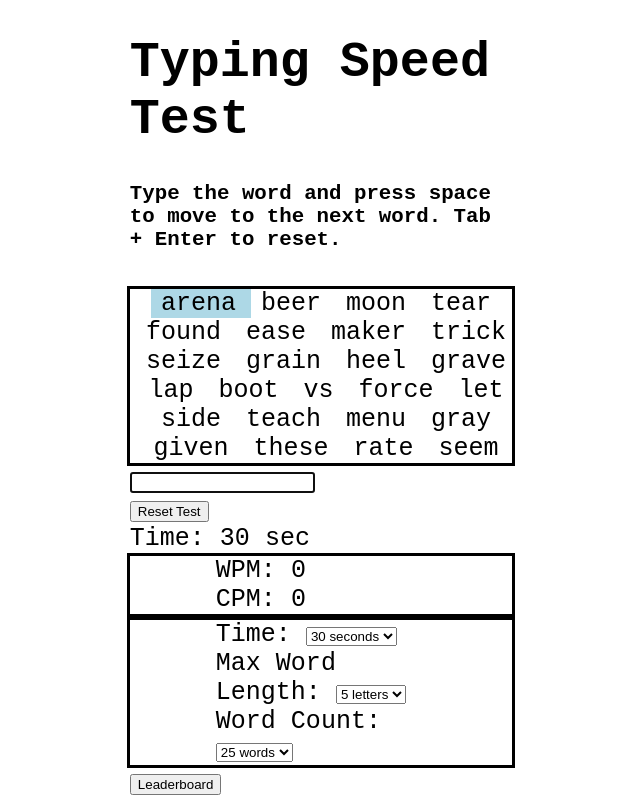
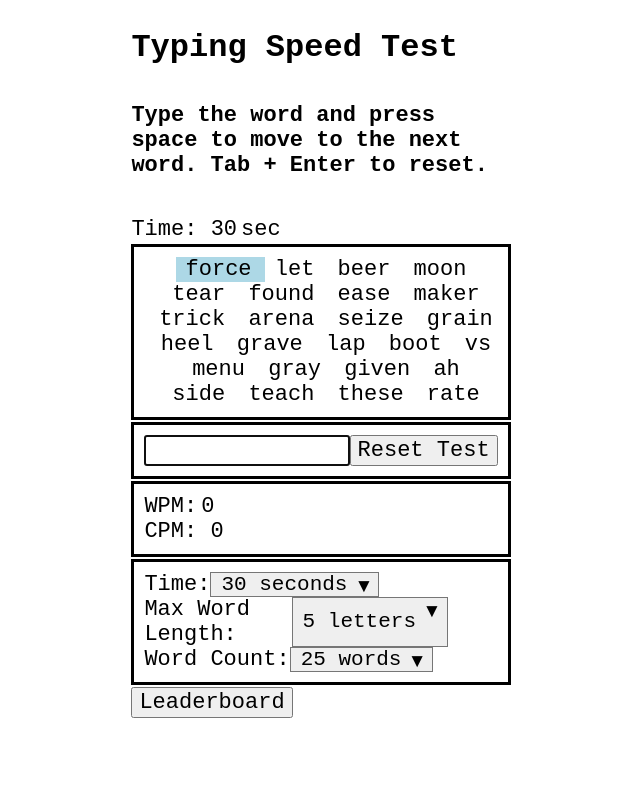
Before and after one commit to albertjyu/cs50final, a Flask app: page / in a window 1280 px wide. Shown: the whole page, without its empty margins (319-959 px from the left). After the commit the page ends 718 px from the top, so only its background shows below. Run offline with Flask 3, Linux system fonts and the light colour scheme; some libraries are stand-ins or nearby versions.

Commit message:
revamp styling

```diff
--- a/static/styles.css
+++ b/static/styles.css
@@ -1,12 +1,78 @@
-body {
+.container {
+  display: flex;
+  flex-direction: column;
+  row-gap: 2px;
+  width: 30%;
+  margin: auto;
+}
+
+.title {
   font-family: "Courier New", Courier, monospace;
 }
 
-div {
-  margin-left: auto;
-  margin-right: auto;
-  width: 55%;
-  font-size: 25px;
+.bigbutton {
+  font-family: "Courier New", Courier, monospace;
+  font-size: 22px;
+  flex-shrink: 0;
+}
+
+.plaintext {
+  font-family: "Courier New", Courier, monospace;
+  font-size: 22px;
+}
+
+.textinput {
+  font-family: "Courier New", Courier, monospace;
+  font-size: 22px;
+  flex: 1;
+  width: 0;
+}
+
+.dropdown {
+  appearance: none;
+  height: auto;
+  font-family: "Courier New", Courier, monospace;
+  font-size: 21px;
+  padding: 0 30px 0 10px;
+}
+
+.section-container {
+  border-style: solid;
+  padding: 10px 10px 10px 10px;
+}
+
+.input-container {
+  display: flex;
+  justify-content: space-evenly;
+  border-style: solid;
+  padding: 10px 10px 10px 10px;
+}
+
+.option-container {
+  display: flex;
+}
+
+.dropdown-container {
+  display: flex;
+}
+.dropdown-icon {
+  width: 50px;
+  height: 100%;
+  position: relative;
+  right: 25px;
+  top: 3px;
+  font-size: 19px;
+  user-select: none;
+  pointer-events: none;
+}
+
+#inputcontainer {
+  display: flex;
+  justify-content: space-evenly;
+}
+
+#inputfield {
+  text-align: center;
 }
 
 #leaderboard-table {
--- a/static/wordlist.csv
+++ b/static/wordlist.csv
@@ -3658,7 +3658,6 @@ ruin
 sheer
 immune
 reliability
-ass
 alongside
 bush
 exotic
--- a/templates/index.html
+++ b/templates/index.html
@@ -8,92 +8,115 @@
     <script src="../static/page.js" defer></script>
   </head>
   <body>
-    <div id="container">
+    <div class="container">
       <div>
-        <h1>Typing Speed Test</h1>
-        <h5>
+        <h1 class="title">Typing Speed Test</h1>
+        <h5 class="plaintext">
           Type the word and press space to move to the next word. Tab + Enter to
           reset.
         </h5>
       </div>
 
-      <div style="border: solid">
-        <div id="quotebox" style="text-align: center; width: auto">
+      <div>
+        <span class="plaintext">Time: </span>
+        <span class="plaintext" id="timer"></span>
+        <span class="plaintext">sec</span>
+      </div>
+
+      <div class="section-container">
+        <div
+          class="plaintext"
+          id="quotebox"
+          style="text-align: center; width: auto"
+        >
           Quote Text Box<br /><br />
         </div>
       </div>
 
-      <div>
+      <div class="input-container">
         <input
           id="inputfield"
+          class="textinput"
           autocomplete="off"
           autocorrect="off"
           autocapitalize="off"
           spellcheck="false"
           autofocus
-          placeholder
         />
+        <button class="bigbutton" onclick="prepareTest()" id="resetButton">
+          Reset Test
+        </button>
+      </div>
+
+      <div class="section-container">
+        <div>
+          <p1 class="plaintext">WPM:</p1>
+          <span class="plaintext" id="rawwpm"></span>
         </div>
         <div>
-        <button onclick="prepareTest()" id="resetButton">Reset Test</button>
-      </div>
-      <div>
-        <span>Time: </span>
-        <span id="timer"></span>
-        <span>sec</span>
-      </div>
-      <div style="border: solid">
-        <div>
-          <p1>WPM:</p1>
-          <span id="rawwpm"></span>
-        </div>
-        <div>
-          <p1>CPM: </p1>
-          <span id="rawcpm"></span>
+          <p1 class="plaintext">CPM: </p1>
+          <span class="plaintext" id="rawcpm"></span>
         </div>
       </div>
-      <div style="border: solid">
-        <div>
-          <p1>Time:</p1>
-          <select id="time">
+      <div class="section-container">
+        <div class="option-container">
+          <p1 class="plaintext">Time:</p1>
+          <div class="dropdown-container">
+            <select class="dropdown" id="time">
               <option value="5">5 seconds</option>
               <option value="15">15 seconds</option>
               <option selected value="30">30 seconds</option>
               <option value="60">60 seconds</option>
             </select>
+            <div class="dropdown-icon">&#9660</div>
           </div>
-        <div>
-          <p1>Max Word Length:</p1>
-          <select onchange="prepareTest()" id="wordlength">
+        </div>
+        <div class="option-container">
+          <p1 class="plaintext">Max Word Length:</p1>
+          <div class="dropdown-container">
+            <select class="dropdown" onchange="prepareTest()" id="wordlength">
               <option value="4">4 letters</option>
               <option selected value="5">5 letters</option>
               <option value="6">6 letters</option>
               <option value="8">8 letters</option>
             </select>
+            <div class="dropdown-icon">&#9660</div>
           </div>
-        <div>
-          <p1>Word Count:</p1>
-          <select onchange="prepareTest()" id="wordcount">
+
+        </div>
+        <div class="option-container">
+          <p1 class="plaintext">Word Count:</p1>
+          <div class="dropdown-container">
+            <select class="dropdown" onchange="prepareTest()" id="wordcount">
               <option value="5" selected>5 words</option>
               <option value="10">10 words</option>
               <option value="15">15 words</option>
               <option selected value="25">25 words</option>
               <option value="50">50 words</option>
             </select>
+            <div class="dropdown-icon">&#9660</div>
+          </div>
+
         </div>
       </div>
       <div>
-        <button id="leaderboardOpenButton">Leaderboard</button>
+        <button class="bigbutton" id="leaderboardOpenButton">
+          Leaderboard
+        </button>
       </div>
     </div>
 
     <dialog id="leaderboard-dialog" class="modal" open>
       <div class="modal-content">
-        <h3>Add score to leaderboard</h3>
-        <input placeholder="Name" />
-        <button>Add Score</button>
+        <h3 class="plaintext">Add score to leaderboard</h3>
+        <input placeholder="Name" class="textinput" />
+        <button class="bigbutton">Add Score</button>
         <div>
-          <table id="leaderboard-table" style="border-style: solid">
+          <table
+            class="plaintext"
+            id="leaderboard-table"
+            style="border-style: solid"
+          >
             <tr>
               <th>Rank</th>
               <th>Name</th>
@@ -107,13 +130,12 @@
               <th>100.00</th>
               <th>500.00</th>
               <th>12/20/2023</th>
-
             </tr>
           </table>
         </div>
         <br />
         <br />
-        <button id="leaderboardCloseButton">Close</button>
+        <button class="bigbutton" id="leaderboardCloseButton">Close</button>
       </div>
     </dialog>
   </body>
```
Lines whose indentation alone changed are shown as unchanged.
